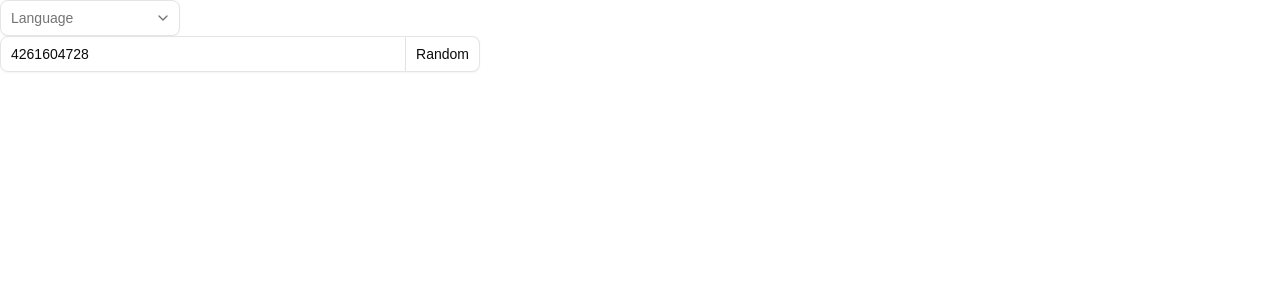
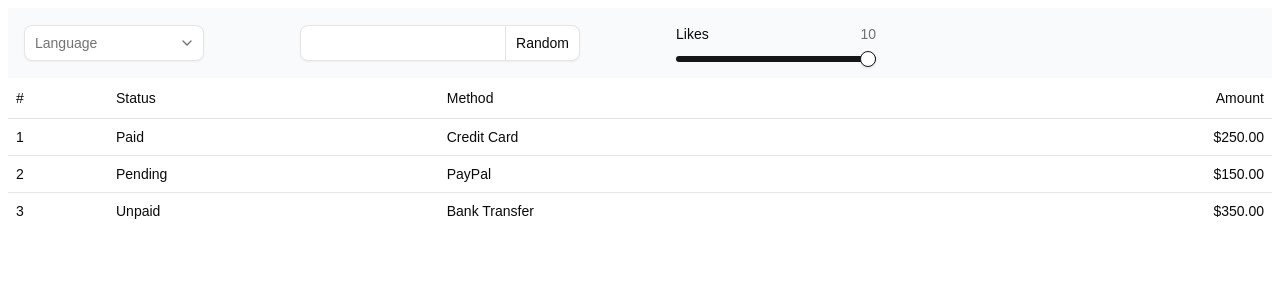
Before and after one commit to ZoirJohn/music-generator, a React (Vite) app in the folder frontend/: page / in a window 1280 px wide. Shown: the top 300 px of the page. Built offline with nearby package versions, Linux system fonts and the light colour scheme.

Commit message:
Add table, and finish the navbar

```diff
--- a/frontend/src/home.tsx
+++ b/frontend/src/home.tsx
@@ -1,42 +1,12 @@
-import { Select, SelectContent, SelectGroup, SelectItem, SelectTrigger, SelectValue } from "@/widgets/components/ui/select";
-import { Button } from "@/widgets/components/ui/button";
-import { ButtonGroup } from "@/widgets/components/ui/button-group";
-import { Field } from "@/widgets/components/ui/field";
-import { Input } from "@/widgets/components/ui/input";
-import { useState } from "react";
-import type { Locales } from "./types";
+import Nav from "@/widgets/Nav";
+import SongsTable from "@/widgets/Table";
 
 export function App() {
-	const [locale, setLocale] = useState<Locales | "">("");
 	return (
-		<>
-			<Select value={locale} onValueChange={(value: Locales) => setLocale(value)}>
-				<SelectTrigger className="w-45 bg-white">
-					<SelectValue placeholder="Language" />
-				</SelectTrigger>
-				<SelectContent>
-					<SelectGroup>
-						<SelectItem value="en">English (USA)</SelectItem>
-						<SelectItem value="de">German</SelectItem>
-					</SelectGroup>
-				</SelectContent>
-			</Select>
-			<Field className="w-120">
-				<ButtonGroup>
-					<Input
-						id="input-button-group"
-						type="text"
-						inputMode="numeric"
-						pattern="[0-9]*"
-						defaultValue={crypto.getRandomValues(new BigUint64Array(1))[0].toString()}
-						onInput={(e) => {
-							e.currentTarget.value = e.currentTarget.value.replace(/[^0-9]/g, "");
-						}}
-					/>
-					<Button variant="outline">Random</Button>
-				</ButtonGroup>
-			</Field>
-		</>
+		<section className="p-2">
+			<Nav />
+			<SongsTable />
+		</section>
 	);
 }
 
--- /dev/null
+++ b/frontend/src/widgets/Nav.tsx
@@ -0,0 +1,73 @@
+import { Select, SelectContent, SelectGroup, SelectItem, SelectTrigger, SelectValue } from "@/widgets/components/ui/select";
+import { Button } from "@/widgets/components/ui/button";
+import { ButtonGroup } from "@/widgets/components/ui/button-group";
+import { Field } from "@/widgets/components/ui/field";
+import { Input } from "@/widgets/components/ui/input";
+import { Label } from "@/widgets/components/ui/label";
+import { Slider } from "@/widgets/components/ui/slider";
+import { useState } from "react";
+import type { Locales } from "@/types";
+
+export default function Nav() {
+	const [locale, setLocale] = useState<Locales | "">("");
+	const [seedNum, setSeedNum] = useState<string>("");
+	const [isExceeded, setIsExceeded] = useState(false);
+	const [value, setValue] = useState([10]);
+	const MAX_64_BIT = 18446744073709551615n;
+
+	const handleInputChange = (e: React.ChangeEvent<HTMLInputElement>) => {
+		const rawValue = e.target.value.replace(/[^0-9]/g, "");
+
+		if (!rawValue) {
+			setSeedNum("");
+			setIsExceeded(false);
+			return;
+		}
+
+		const bigIntValue = BigInt(rawValue);
+
+		if (bigIntValue > MAX_64_BIT) {
+			setSeedNum(MAX_64_BIT.toString());
+			setIsExceeded(true);
+		} else {
+			setSeedNum(rawValue);
+			setIsExceeded(false);
+		}
+	};
+	return (
+		<nav className="bg-gray-50 flex gap-24 p-4 items-center">
+			<Select value={locale} onValueChange={(value: Locales) => setLocale(value)}>
+				<SelectTrigger className="w-45 bg-white">
+					<SelectValue placeholder="Language" />
+				</SelectTrigger>
+				<SelectContent>
+					<SelectGroup>
+						<SelectItem value="en">English (USA)</SelectItem>
+						<SelectItem value="de">German</SelectItem>
+					</SelectGroup>
+				</SelectContent>
+			</Select>
+			<Field className="w-70">
+				<ButtonGroup>
+					<Input id="input-button-group" type="text" inputMode="numeric" value={seedNum} onChange={handleInputChange} className={`bg-white transition-all`} aria-invalid={isExceeded} />
+					<Button
+						variant="outline"
+						onClick={() => {
+							setSeedNum(crypto.getRandomValues(new BigUint64Array(1))[0].toString());
+							setIsExceeded(false);
+						}}
+					>
+						Random
+					</Button>
+				</ButtonGroup>
+			</Field>
+			<div className="flex flex-col w-50 gap-3">
+				<div className="flex items-center justify-between gap-2">
+					<Label htmlFor="slider-demo-temperature">Likes</Label>
+					<span className="text-muted-foreground text-sm">{value[0]}</span>
+				</div>
+				<Slider id="slider-demo-temperature" value={value} onValueChange={setValue} max={10} step={0.1} />
+			</div>
+		</nav>
+	);
+}
--- /dev/null
+++ b/frontend/src/widgets/Table.tsx
@@ -0,0 +1,71 @@
+import { Table, TableBody, TableCaption, TableCell, TableFooter, TableHead, TableHeader, TableRow } from "@/widgets/components/ui/table";
+
+const invoices = [
+	{
+		invoice: "INV001",
+		paymentStatus: "Paid",
+		totalAmount: "$250.00",
+		paymentMethod: "Credit Card",
+	},
+	{
+		invoice: "INV002",
+		paymentStatus: "Pending",
+		totalAmount: "$150.00",
+		paymentMethod: "PayPal",
+	},
+	{
+		invoice: "INV003",
+		paymentStatus: "Unpaid",
+		totalAmount: "$350.00",
+		paymentMethod: "Bank Transfer",
+	},
+	{
+		invoice: "INV004",
+		paymentStatus: "Paid",
+		totalAmount: "$450.00",
+		paymentMethod: "Credit Card",
+	},
+	{
+		invoice: "INV005",
+		paymentStatus: "Paid",
+		totalAmount: "$550.00",
+		paymentMethod: "PayPal",
+	},
+	{
+		invoice: "INV006",
+		paymentStatus: "Pending",
+		totalAmount: "$200.00",
+		paymentMethod: "Bank Transfer",
+	},
+	{
+		invoice: "INV007",
+		paymentStatus: "Unpaid",
+		totalAmount: "$300.00",
+		paymentMethod: "Credit Card",
+	},
+];
+
+export default function SongsTable() {
+	return (
+		<Table>
+			<TableHeader>
+				<TableRow>
+					<TableHead className="w-25">#</TableHead>
+					<TableHead>Status</TableHead>
+					<TableHead>Method</TableHead>
+					<TableHead className="text-right">Amount</TableHead>
+				</TableRow>
+			</TableHeader>
+			<TableBody>
+				{invoices.slice(0, 3).map((invoice) => (
+					<TableRow key={invoice.invoice}>
+						<TableCell className="font-medium">{parseInt(invoice.invoice.slice(3))}</TableCell>
+						<TableCell>{invoice.paymentStatus}</TableCell>
+						<TableCell>{invoice.paymentMethod}</TableCell>
+						<TableCell className="text-right">{invoice.totalAmount}</TableCell>
+					</TableRow>
+				))}
+			</TableBody>
+		</Table>
+	);
+}
--- /dev/null
+++ b/frontend/src/widgets/components/ui/slider.tsx
@@ -0,0 +1,57 @@
+import * as React from "react"
+import { Slider as SliderPrimitive } from "radix-ui"
+
+import { cn } from "@/shared/lib/utils"
+
+function Slider({
+  className,
+  defaultValue,
+  value,
+  min = 0,
+  max = 100,
+  ...props
+}: React.ComponentProps<typeof SliderPrimitive.Root>) {
+  const _values = React.useMemo(
+    () =>
+      Array.isArray(value)
+        ? value
+        : Array.isArray(defaultValue)
+          ? defaultValue
+          : [min, max],
+    [value, defaultValue, min, max]
+  )
+
+  return (
+    <SliderPrimitive.Root
+      data-slot="slider"
+      defaultValue={defaultValue}
+      value={value}
+      min={min}
+      max={max}
+      className={cn(
+        "data-vertical:min-h-40 relative flex w-full touch-none items-center select-none data-disabled:opacity-50 data-vertical:h-full data-vertical:w-auto data-vertical:flex-col",
+        className
+      )}
+      {...props}
+    >
+      <SliderPrimitive.Track
+        data-slot="slider-track"
+        className="bg-muted rounded-full data-horizontal:h-1.5 data-vertical:w-1.5 relative grow overflow-hidden data-horizontal:w-full data-vertical:h-full"
+      >
+        <SliderPrimitive.Range
+          data-slot="slider-range"
+          className="bg-primary absolute select-none data-horizontal:h-full data-vertical:w-full"
+        />
+      </SliderPrimitive.Track>
+      {Array.from({ length: _values.length }, (_, index) => (
+        <SliderPrimitive.Thumb
+          data-slot="slider-thumb"
+          key={index}
+          className="border-primary ring-ring/50 size-4 rounded-full border bg-white shadow-sm transition-[color,box-shadow] hover:ring-4 focus-visible:ring-4 focus-visible:outline-hidden block shrink-0 select-none disabled:pointer-events-none disabled:opacity-50"
+        />
+      ))}
+    </SliderPrimitive.Root>
+  )
+}
+
+export { Slider }
--- /dev/null
+++ b/frontend/src/widgets/components/ui/table.tsx
@@ -0,0 +1,99 @@
+import * as React from "react"
+
+import { cn } from "@/shared/lib/utils"
+
+function Table({ className, ...props }: React.ComponentProps<"table">) {
+  return (
+    <div data-slot="table-container" className="relative w-full overflow-x-auto">
+      <table
+        data-slot="table"
+        className={cn("w-full caption-bottom text-sm", className)}
+        {...props}
+      />
+    </div>
+  )
+}
+
+function TableHeader({ className, ...props }: React.ComponentProps<"thead">) {
+  return (
+    <thead
+      data-slot="table-header"
+      className={cn("[&_tr]:border-b", className)}
+      {...props}
+    />
+  )
+}
+
+function TableBody({ className, ...props }: React.ComponentProps<"tbody">) {
+  return (
+    <tbody
+      data-slot="table-body"
+      className={cn("[&_tr:last-child]:border-0", className)}
+      {...props}
+    />
+  )
+}
+
+function TableFooter({ className, ...props }: React.ComponentProps<"tfoot">) {
+  return (
+    <tfoot
+      data-slot="table-footer"
+      className={cn("bg-muted/50 border-t font-medium [&>tr]:last:border-b-0", className)}
+      {...props}
+    />
+  )
+}
+
+function TableRow({ className, ...props }: React.ComponentProps<"tr">) {
+  return (
+    <tr
+      data-slot="table-row"
+      className={cn("hover:bg-muted/50 data-[state=selected]:bg-muted border-b transition-colors", className)}
+      {...props}
+    />
+  )
+}
+
+function TableHead({ className, ...props }: React.ComponentProps<"th">) {
+  return (
+    <th
+      data-slot="table-head"
+      className={cn("text-foreground h-10 px-2 text-left align-middle font-medium whitespace-nowrap [&:has([role=checkbox])]:pr-0", className)}
+      {...props}
+    />
+  )
+}
+
+function TableCell({ className, ...props }: React.ComponentProps<"td">) {
+  return (
+    <td
+      data-slot="table-cell"
+      className={cn("p-2 align-middle whitespace-nowrap [&:has([role=checkbox])]:pr-0", className)}
+      {...props}
+    />
+  )
+}
+
+function TableCaption({
+  className,
+  ...props
+}: React.ComponentProps<"caption">) {
+  return (
+    <caption
+      data-slot="table-caption"
+      className={cn("text-muted-foreground mt-4 text-sm", className)}
+      {...props}
+    />
+  )
+}
+
+export {
+  Table,
+  TableHeader,
+  TableBody,
+  TableFooter,
+  TableHead,
+  TableRow,
+  TableCell,
+  TableCaption,
+}
```
